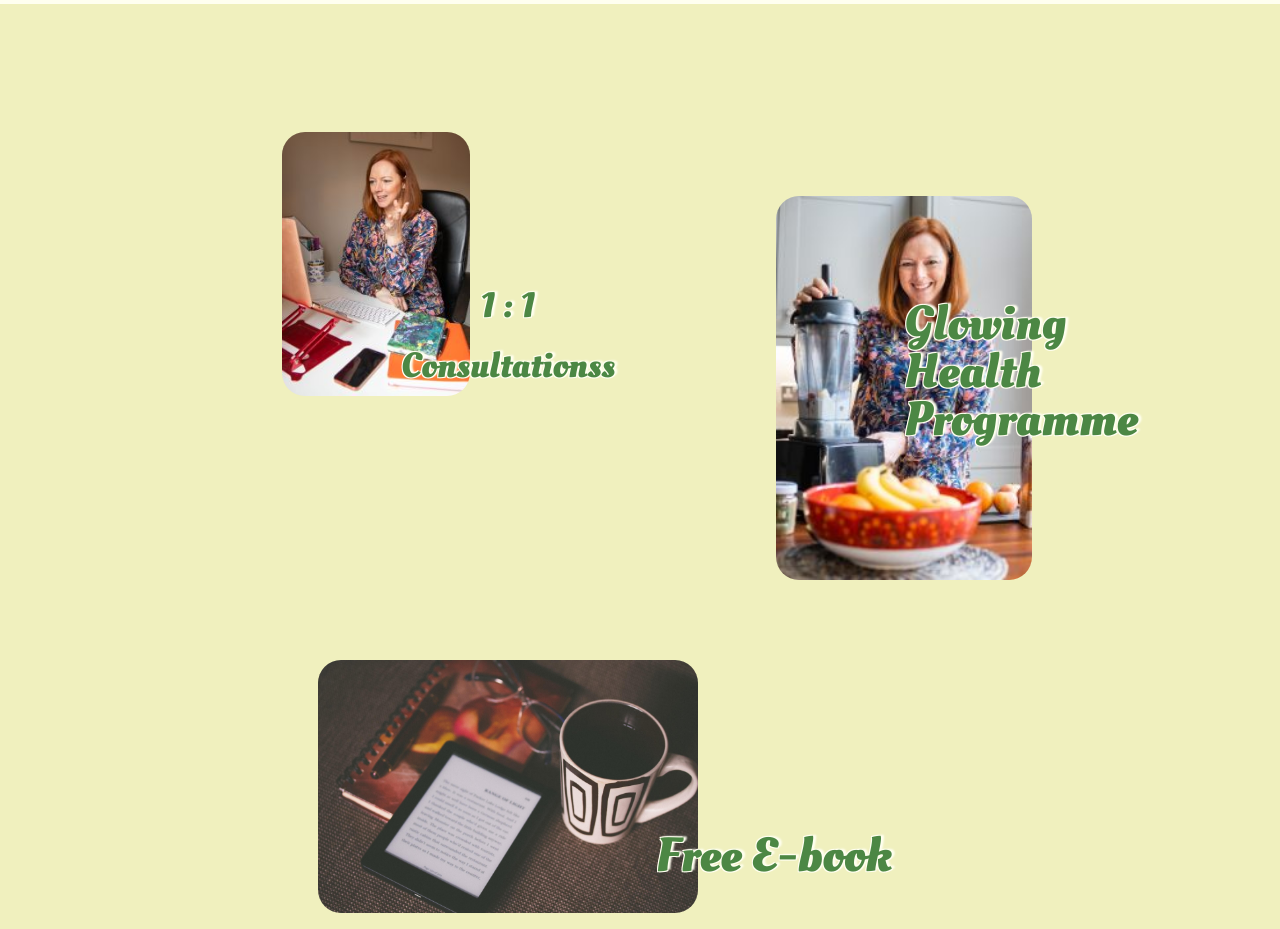
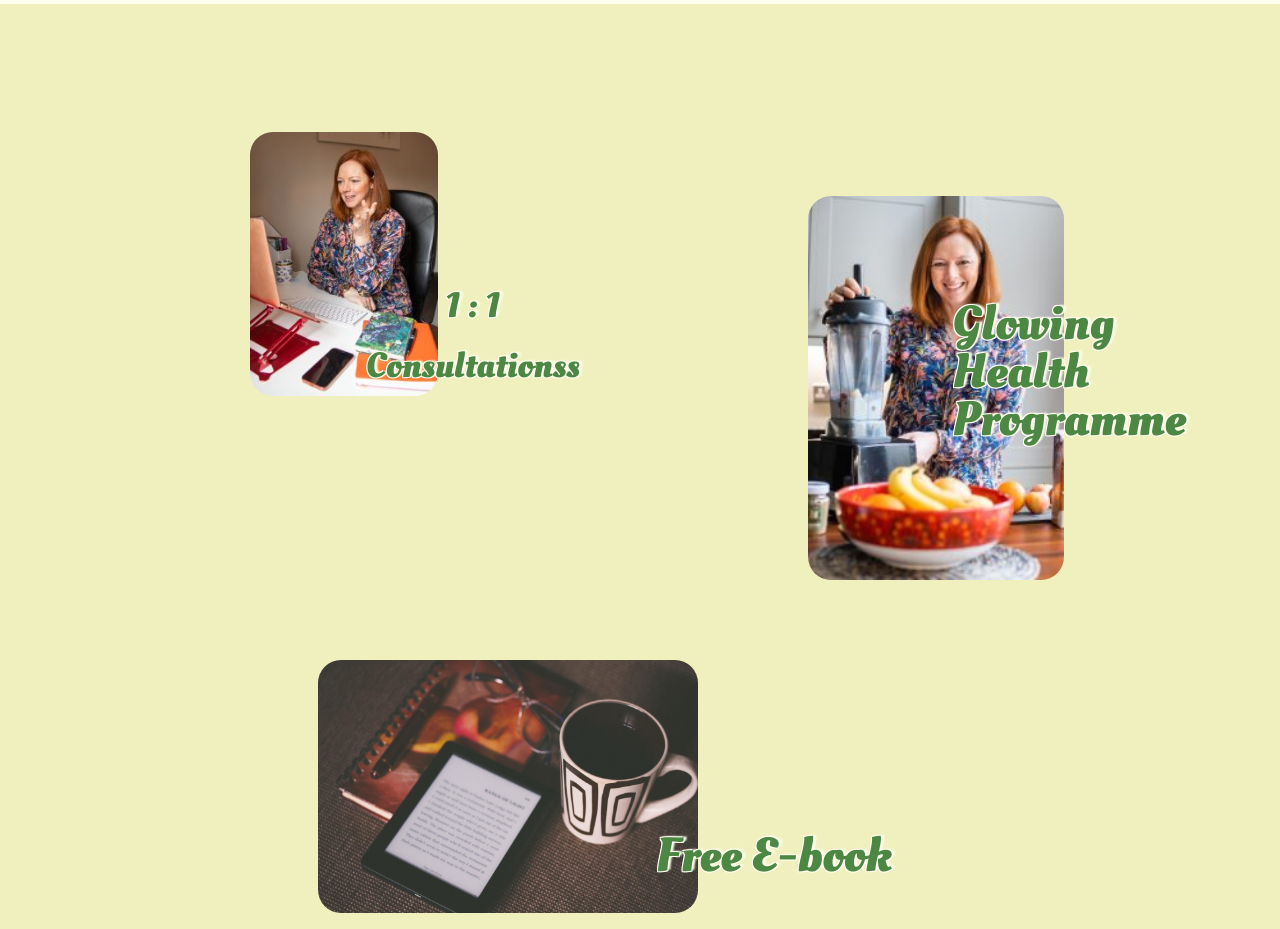
Before and after one commit to AnneCreeYates/black-nova-test, a plain HTML site: page index.html in a window 1280 px wide. Shown: the part 2820-3749 px from the top of the page. Drawn offline with Linux system fonts and the light colour scheme.

Commit message:
styles: added some space between the links in links section

```diff
--- a/styles.css
+++ b/styles.css
@@ -808,29 +808,40 @@ footer {
 
     .consultations {
       grid-area: 1/2/2/3;
-
+      position: relative;
+      right: 2em;
     }
     .consultations__p {
       font-size: 3.3em;
+      position: relative;
+      right: 1em;
     }
 
     .the-growth-health-pr {
       grid-area: 1/3/2/4;
+      position: relative;
+      left: 2em;
     }
 
     .the-growth-health-pr__p {
       grid-area: 1/3/2/5;
       font-size: 3.5em;
       text-align: center;
+      position: relative;
+      left: 1em;
     }
 
     .free-ebook {
       grid-area: 2/2/4/4;
+      position: relative;
+      top: 2em;
     }
 
     .free-ebook__p {
       grid-area: 3/2/5/4;
       font-size: 3.5em;
+      position: relative;
+      top: 0.5em;
     }
 
 
@@ -864,6 +875,7 @@ footer {
       height: fit-content;
       width: auto;
     }
+
 
 
   }
```
